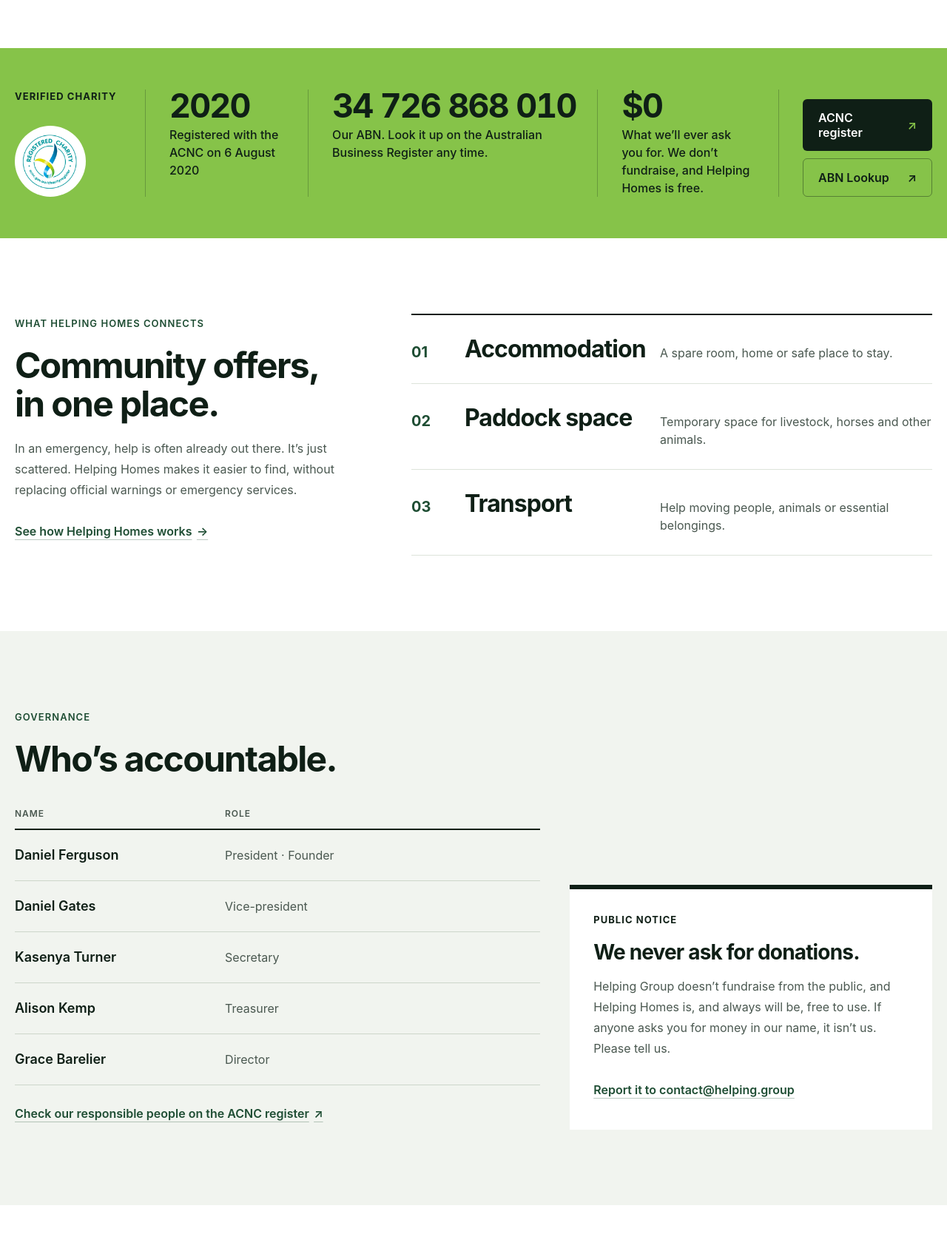
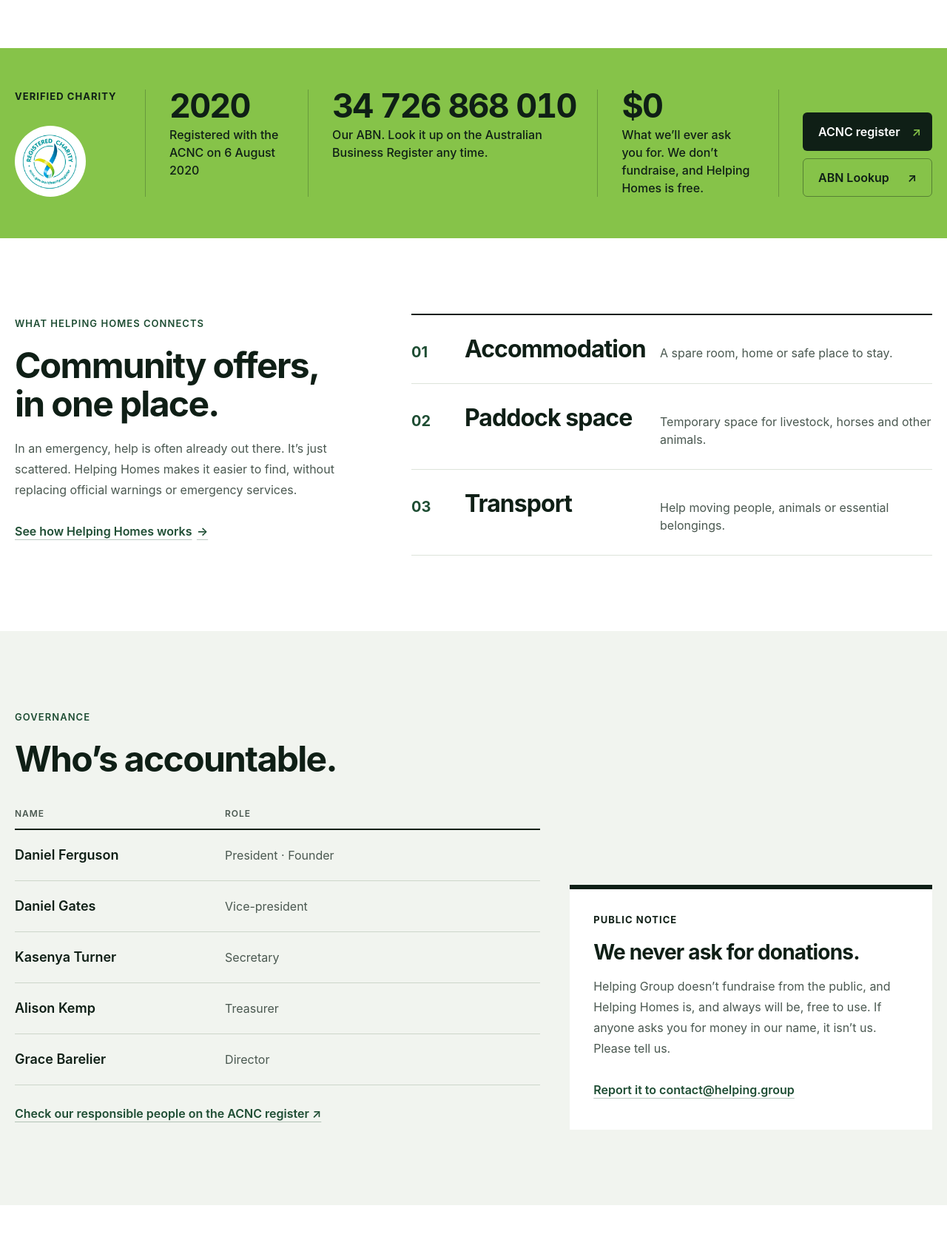
Before and after one commit to DanielFerguson/helping.group, an Astro site: page / in a window 1280 px wide. Shown: the part 620-2288 px from the top of the page at 74% size. Built offline with nearby package versions, Linux system fonts and the light colour scheme; Astro itself is replaced by a stand-in of ours.

Commit message:
fix: keep band buttons on one line, wrap governance link cleanly

```diff
--- a/src/components/Governance.astro
+++ b/src/components/Governance.astro
@@ -27,8 +27,10 @@ import { organisation } from '../data/organisation'
         </tbody>
       </table>
       <a class="text-link mt-4" href={organisation.acnc.peopleUrl} target="_blank" rel="noopener noreferrer">
-        Check our responsible people on the ACNC register <span aria-hidden="true">↗</span>
-        <span class="sr-only">(opens in a new tab)</span>
+        <span>
+          Check our responsible people on the ACNC register <span aria-hidden="true">↗</span>
+          <span class="sr-only">(opens in a new tab)</span>
+        </span>
       </a>
     </div>
 
--- a/src/components/VerificationBand.astro
+++ b/src/components/VerificationBand.astro
@@ -48,11 +48,11 @@ const facts = [
     </dl>
 
     <div class="grid grid-cols-2 gap-2.5 pt-2 xl:flex xl:flex-col xl:justify-end xl:border-l xl:border-ink/25 xl:pt-0 xl:pl-8">
-      <a class="button-ink" href={organisation.acnc.profileUrl} target="_blank" rel="noopener noreferrer">
+      <a class="button-ink whitespace-nowrap" href={organisation.acnc.profileUrl} target="_blank" rel="noopener noreferrer">
         ACNC register <span class="text-leaf" aria-hidden="true">↗</span>
         <span class="sr-only">(opens in a new tab)</span>
       </a>
-      <a class="button-outline-ink" href={organisation.abnLookupUrl} target="_blank" rel="noopener noreferrer">
+      <a class="button-outline-ink whitespace-nowrap" href={organisation.abnLookupUrl} target="_blank" rel="noopener noreferrer">
         ABN Lookup <span aria-hidden="true">↗</span>
         <span class="sr-only">(opens in a new tab)</span>
       </a>
```
